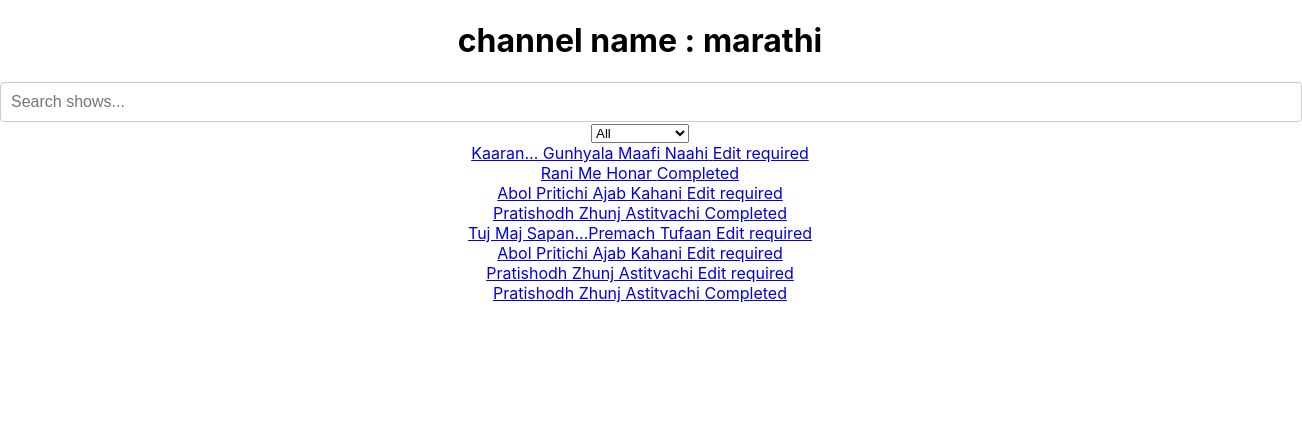
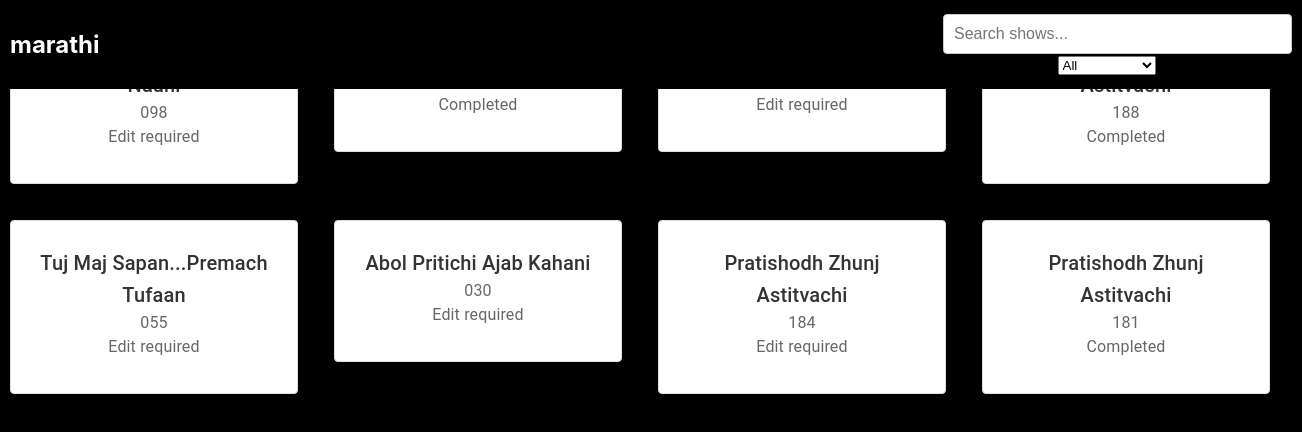
Before and after one commit to vanshika-21/review-interface, a React (Create React App) app: page /channel/marathi in a window 1280 px wide. Shown: the top 432 px of the page, 1302 px wide, since content can reach past the window. Built offline with nearby package versions, Linux system fonts and the light colour scheme.

Commit message:
channelPage updated

```diff
--- a/src/Components/ChannelPage.js
+++ b/src/Components/ChannelPage.js
@@ -1,6 +1,11 @@
 import React, { useState, useEffect } from "react";
 import { useParams, Link, Route, Router } from "react-router-dom";
 import compliancetaskdata from "../compliance-task-data.json";
+import Card from "@mui/material/Card"; // Import Material-UI Card component
+import CardContent from "@mui/material/CardContent"; // Import Material-UI CardContent component
+import Typography from "@mui/material/Typography";
+import Grid from "@mui/material/Grid";
+import "../Style/ChannelPage.css";
 
 function ChannelPage() {
   const { channelName } = useParams();
@@ -83,7 +88,8 @@ function ChannelPage() {
 
   return (
     <div>
-      <h1>channel name : {channelName} </h1>
+      <nav className="navbar">
+        <h1 style={{ color: "white" }}>{channelName} </h1>
         <div className="search-box">
           <input
             type="text"
@@ -98,17 +104,32 @@ function ChannelPage() {
             <option value="Edit required">Edit required</option>
           </select>
         </div>
+      </nav>
       <>
+        <Grid container spacing={2}>
           {filteredShows.map((data) => {
             const showLink = `/channel/${channelName}/show/${data.episodeNumber}`;
             return (
-            <div key={data.episodeNumber}>
-              <Link to={showLink}>
-                {data.show}&nbsp;{data.status}
+              <Grid item xs={12} sm={6} md={4} lg={3} key={data.episodeNumber}>
+                <Card className="show-card">
+                  <CardContent>
+                    <Link to={showLink} className="show-link">
+                      <Typography variant="h6" component="div">
+                        {data.show}
+                      </Typography>
+                      <Typography color="textSecondary">
+                        {data.episodeNumber}
+                      </Typography>
+                      <Typography color="textSecondary">
+                        {data.status}
+                      </Typography>
                     </Link>
-            </div>
+                  </CardContent>
+                </Card>
+              </Grid>
             );
           })}
+        </Grid>
       </>
     </div>
   );
--- /dev/null
+++ b/src/Style/ChannelPage.css
@@ -0,0 +1,20 @@
+body {
+    background: black;
+}
+
+.show-card {
+    border: 1px solid #ddd;
+    padding: 10px;
+    margin: 10px;
+    background-color: #f9f9f9;
+  }
+
+  .show-card a {
+    text-decoration: none;
+    color: #333;
+    font-weight: bold;
+  }
+
+  .show-card a:hover {
+    color: #ff4500; /* Change color on hover */
+  }
```
Also changed, not shown: src/images/Cardswallpaper.webp (added). Lines whose indentation alone changed are shown as unchanged.
